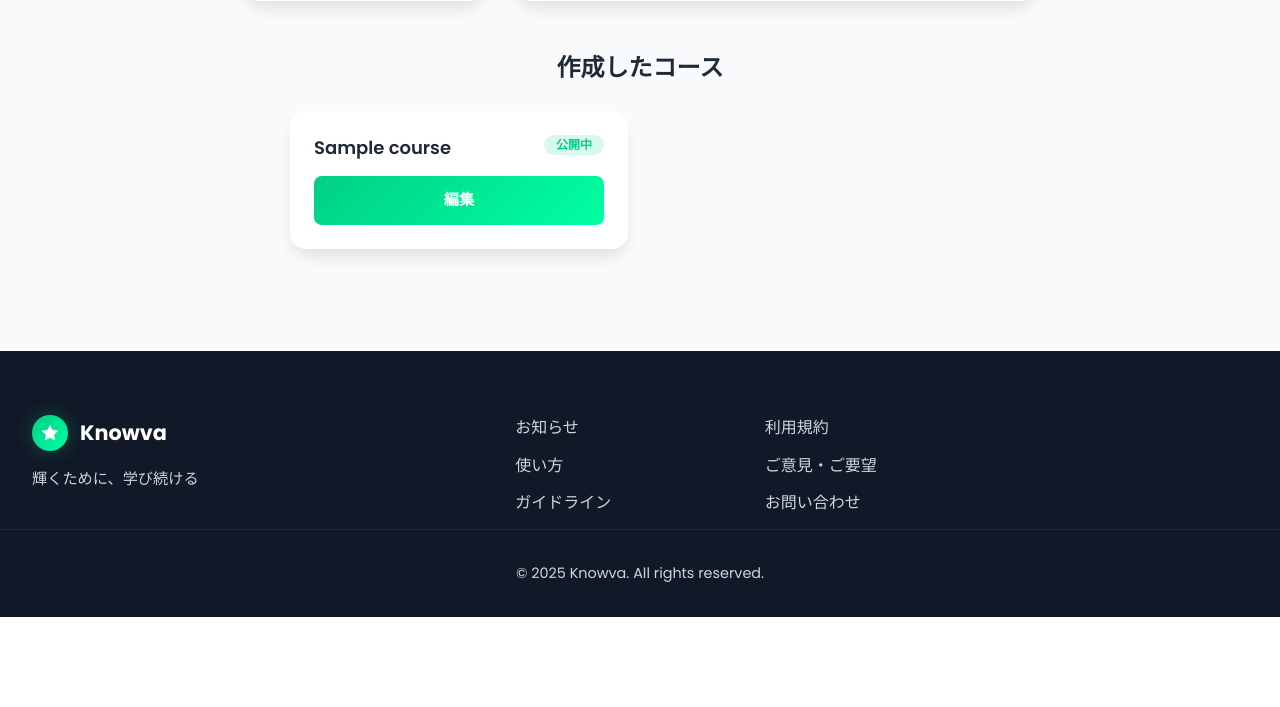
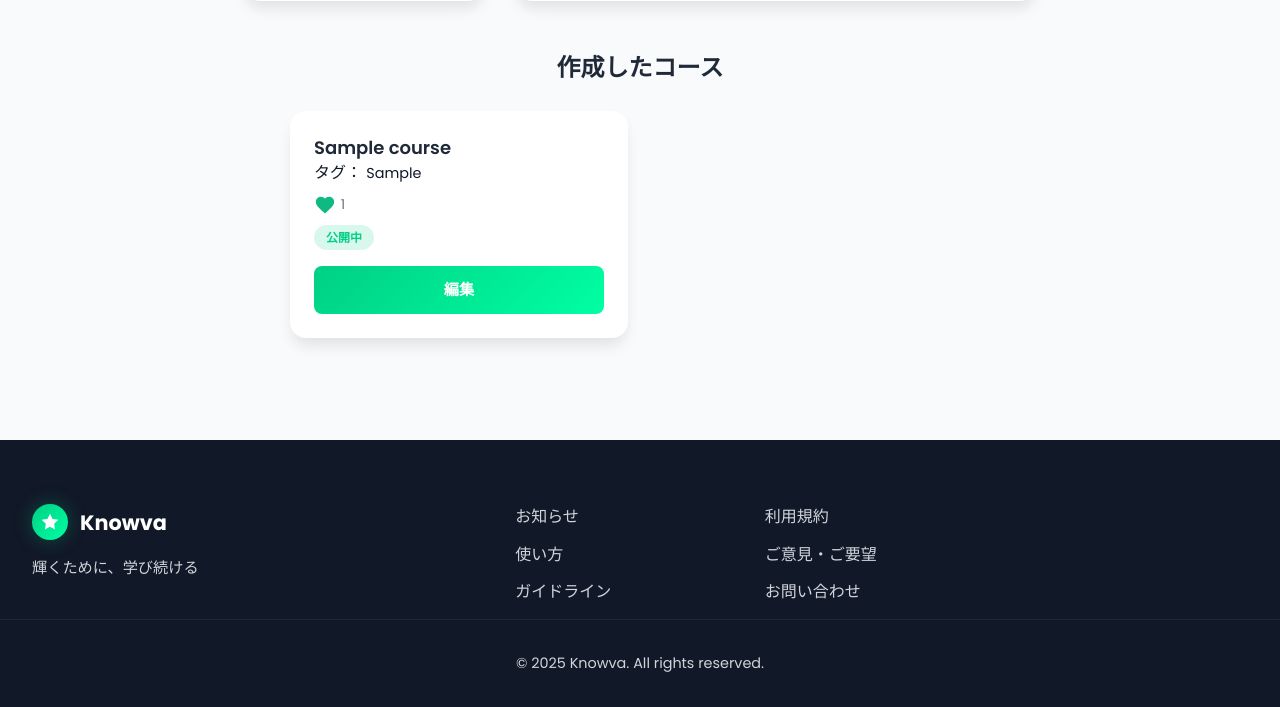
Before and after one commit to K-zoe/knowva, a Django app: page /accounts/my_created_courses/ in a window 1280 px wide. Shown: the part 542-1249 px from the top of the page. Before the commit the page ends 1159 px from the top, so only its background shows below. Run offline with Django 5.2, Linux system fonts and the light colour scheme; a user stored in the database is signed in; tables that the repository leaves empty hold one stand-in row (values such as "Sample post"); parts of the project's set-up code (start-up, migrations or seed data) failed here and were passed over.

Commit message:
【修正】各画面のいいね表示のレイアウト修正

```diff
--- a/accounts/static/accounts/css/mypage.css
+++ b/accounts/static/accounts/css/mypage.css
@@ -222,7 +222,6 @@
 }
 
 .course-header {
-    display: flex;
     justify-content: space-between;
     align-items: flex-start;
     gap: 1rem;
@@ -241,6 +240,10 @@
     -webkit-line-clamp: 2; /* 2行まで */
     overflow: hidden;
     word-break: break-word;
+}
+
+.tag{
+    font-size: 0.9rem;
 }
 
 /* ========================================
@@ -432,6 +435,36 @@
     color: var(--gray-600);
 }
 
+.meta {
+    display: flex;
+    justify-content: space-between;
+    align-items: center;
+    font-size: 0.85rem;
+    color: #6b7280;
+    margin-top: 0.5rem;
+}
+
+/* いいね部分 */
+.meta-like {
+    display: inline-flex;
+    align-items: center;
+    gap: 0.3rem;
+    margin-bottom: 0.5rem;
+}
+
+/* ハート */
+.meta-heart {
+    width: 22px;
+    height: 22px;
+    fill: #10b981; /* 赤系ハート */
+}
+
+/* 日付 */
+.meta-date {
+    font-size: 0.8rem;
+    color: #9ca3af;
+}
+
 /* ========================================
    レスポンシブ
 ======================================== */
--- a/accounts/templates/accounts/my_created_courses.html
+++ b/accounts/templates/accounts/my_created_courses.html
@@ -29,6 +29,22 @@
             <article class="course-card">
                 <div class="course-header">
                     <h3 class="course-title">{{ course.title }}</h3>
+                    <p class="course-info">
+                        <span class="label">タグ：</span>
+                        <span class="tag">{{ course.tag }}</span>
+                    </p>
+                    <div class="meta">
+                        <span class="meta-like">
+                            <svg class="meta-heart" viewBox="0 0 24 24">
+                                <path d="M12 21.35l-1.45-1.32C5.4 15.36 2 12.27 2 8.5
+                                2 5.41 4.42 3 7.5 3c1.74 0 3.41.81 4.5 2.09
+                                C13.09 3.81 14.76 3 16.5 3 19.58 3 22 5.41
+                                22 8.5c0 3.77-3.4 6.86-8.55 11.54L12 21.35z"/>
+                            </svg>
+                            <span>{{ course.like_count }}</span>
+                        </span>
+                    </div>
+
                     {% if course.is_public %}
                         <span class="course-public">公開中</span>
                     {% else %}
```
Also changed, not shown: accounts/templates/accounts/current_courses.html (+16 -1 lines), quizzes/static/quizzes/css/course_edit_top.css (+31 -0 lines), quizzes/static/quizzes/css/course_search.css (+30 -0 lines), quizzes/templates/quizzes/course_edit_top.html (+12 -0 lines), quizzes/templates/quizzes/course_search.html (+13 -2 lines).
